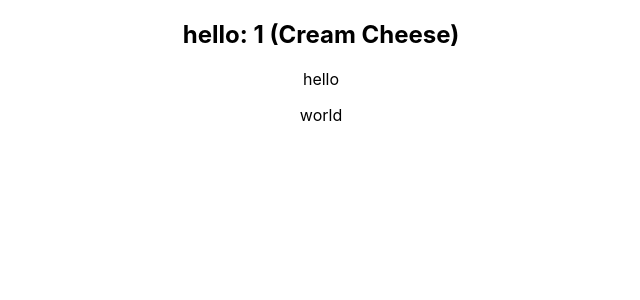
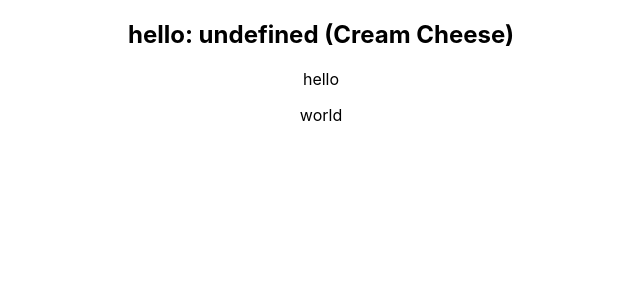
Before and after one commit to CS1371/quideo, a React (Create React App) app: page / in a window 1280 px wide. Shown: the top 300 px of the page, without its empty margins (319-959 px from the left). Built offline with nearby package versions, Linux system fonts and the light colour scheme.

Commit message:
Add property typing

```diff
--- a/src/Question.js
+++ b/src/Question.js
@@ -1,6 +1,7 @@
 import "./Question.css";
 import React from "react";
 import Tag from "./Tag";
+import PropTypes from "prop-types";
 
 export default class Question extends React.Component {
     /* Props:
@@ -13,6 +14,7 @@ export default class Question extends React.Component {
     * answers
     * tags
     */
+
     render() {
         // for each of our tags, print
         const tags = [];
@@ -34,7 +36,7 @@ export default class Question extends React.Component {
         return (
             <div className="question-view">
                 <div className="question-title">
-                    <h2>{this.props.topic + ": " + this.props.order + " (" + difficulty + ")"}</h2>
+                    <h2>{this.props.topic + ": " + this.props.index + " (" + difficulty + ")"}</h2>
                 </div>
                 <div className="question-tags">
                     {tags}
@@ -43,3 +45,18 @@ export default class Question extends React.Component {
         );
     }
 }
+Question.propTypes = {
+    topic: PropTypes.string.isRequired,
+    index: PropTypes.number.isRequired,
+    difficulty: PropTypes.number.isRequired,
+    // TODO: Make required!
+    type: PropTypes.string,
+    hints: PropTypes.arrayOf(PropTypes.Object), // Replace with objectOf?
+    prompt: PropTypes.string.isRequired,
+    tags: PropTypes.arrayOf(PropTypes.shape({
+        name: PropTypes.string.isRequired
+    })),
+    // TODO: objectOf(Answer) -> Figure out what answers look like and
+    // make required!
+    answers: PropTypes.arrayOf(PropTypes.Object)
+};
```
